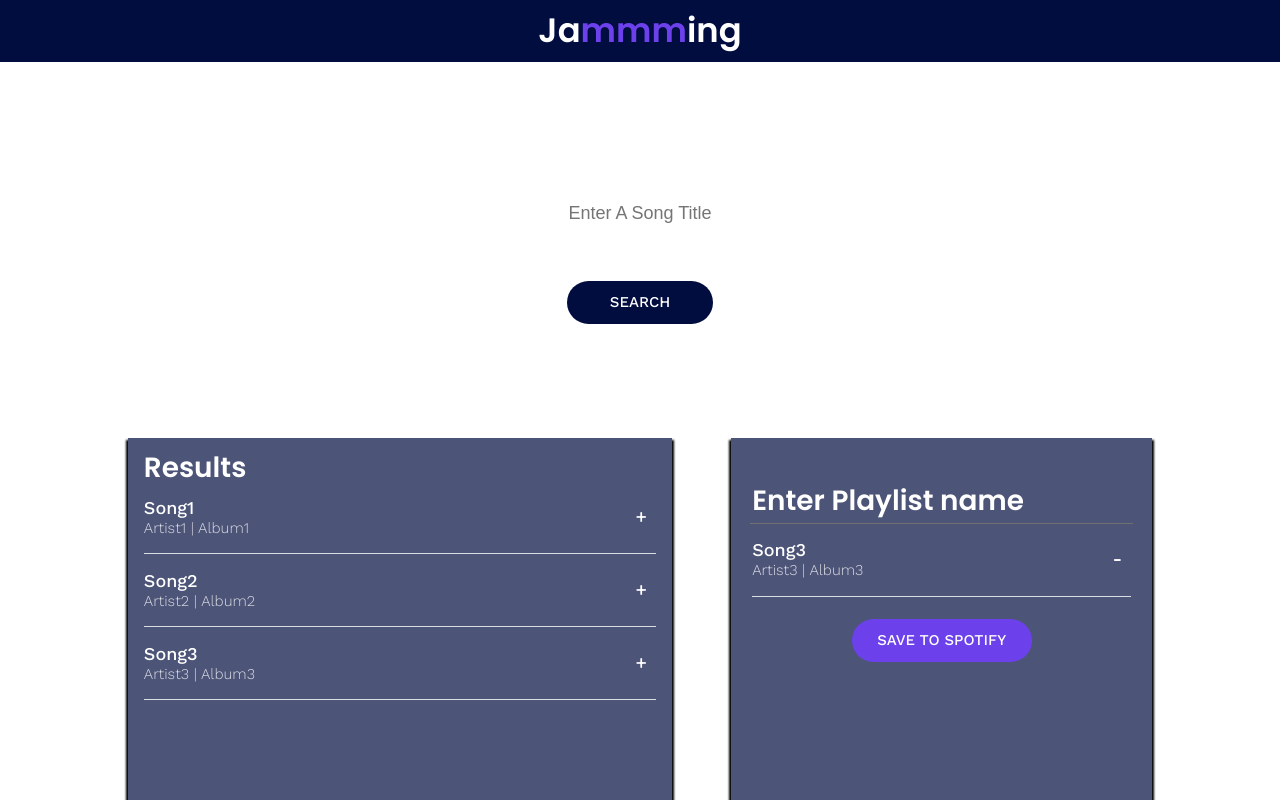
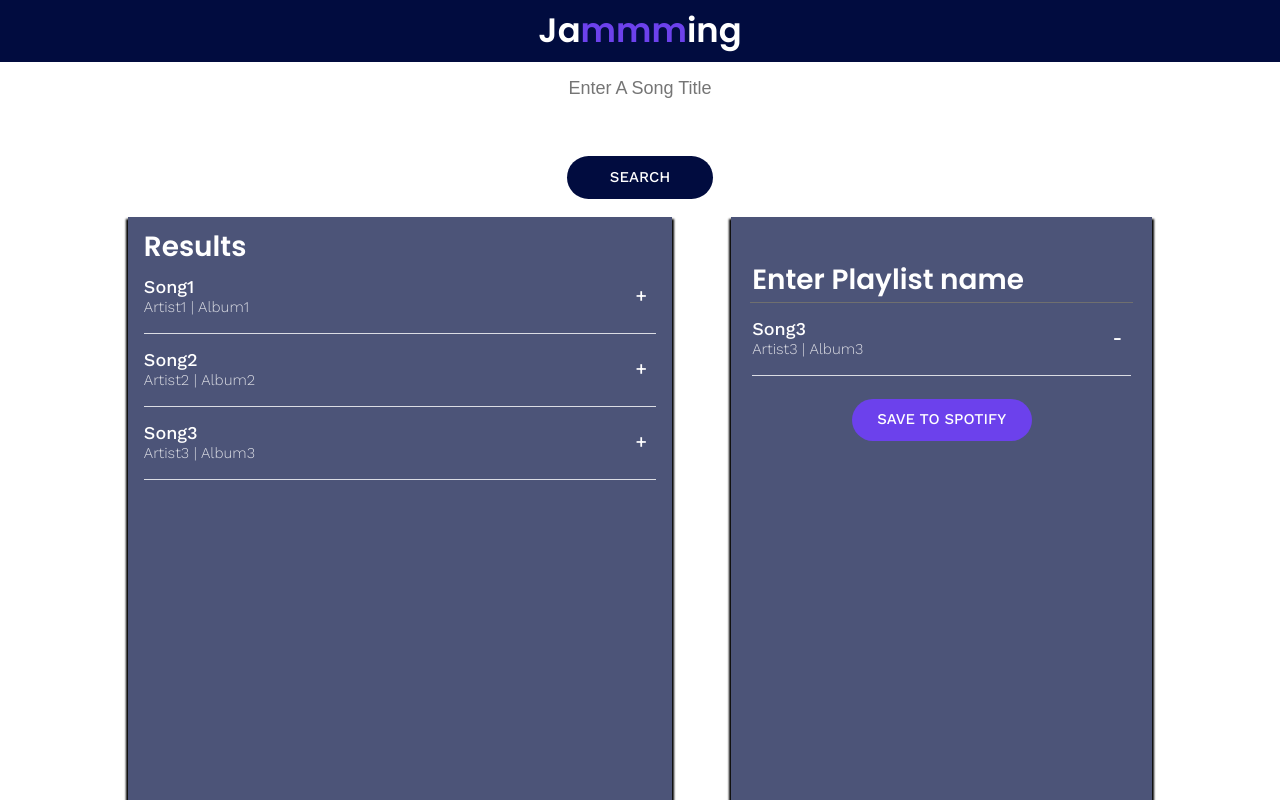
Before and after one commit to tabby42/jamming, a React (Create React App) app: page / in a window 1280 px wide. Shown: the top 800 px of the page. Built offline with nearby package versions, Linux system fonts and the light colour scheme.

Commit message:
add event handlers for onSearch and onClick

```diff
--- a/src/Components/SearchBar/SearchBar.css
+++ b/src/Components/SearchBar/SearchBar.css
@@ -2,8 +2,8 @@
   display: flex;
   flex-direction: column;
   align-items: center;
-  padding-top: 6.94rem;
-  margin-bottom: 6.33rem;
+  padding-top: 0;
+  margin-bottom: 1rem;
 }
 
 .SearchBar input {
--- a/src/Components/SearchBar/SearchBar.js
+++ b/src/Components/SearchBar/SearchBar.js
@@ -2,11 +2,28 @@ import React, { Component } from 'react';
 import './SearchBar.css';
 
 class SearchBar extends Component {
+	constructor(props) {
+		super(props);
+		this.state = {
+	      term: ''
+	    };
+		this.handleTermChange = this.handleTermChange.bind(this);
+		this.handleSearch = this.handleSearch.bind(this);
+	}
+
+	handleTermChange(event) {
+   		this.setState({term: event.target.value});
+	}
+
+	handleSearch() {
+		this.props.onSearch(this.state.term);
+	}
+
 	render() {
 		return (
 			<div className="SearchBar">
-	          <input placeholder="Enter A Song Title" />
-	          <a>SEARCH</a>
+	          <input placeholder="Enter A Song Title" type="text" onChange={this.handleTermChange} />
+	          <a onClick={this.handleSearch} >SEARCH</a>
 	        </div>
 		);
 	}
```
